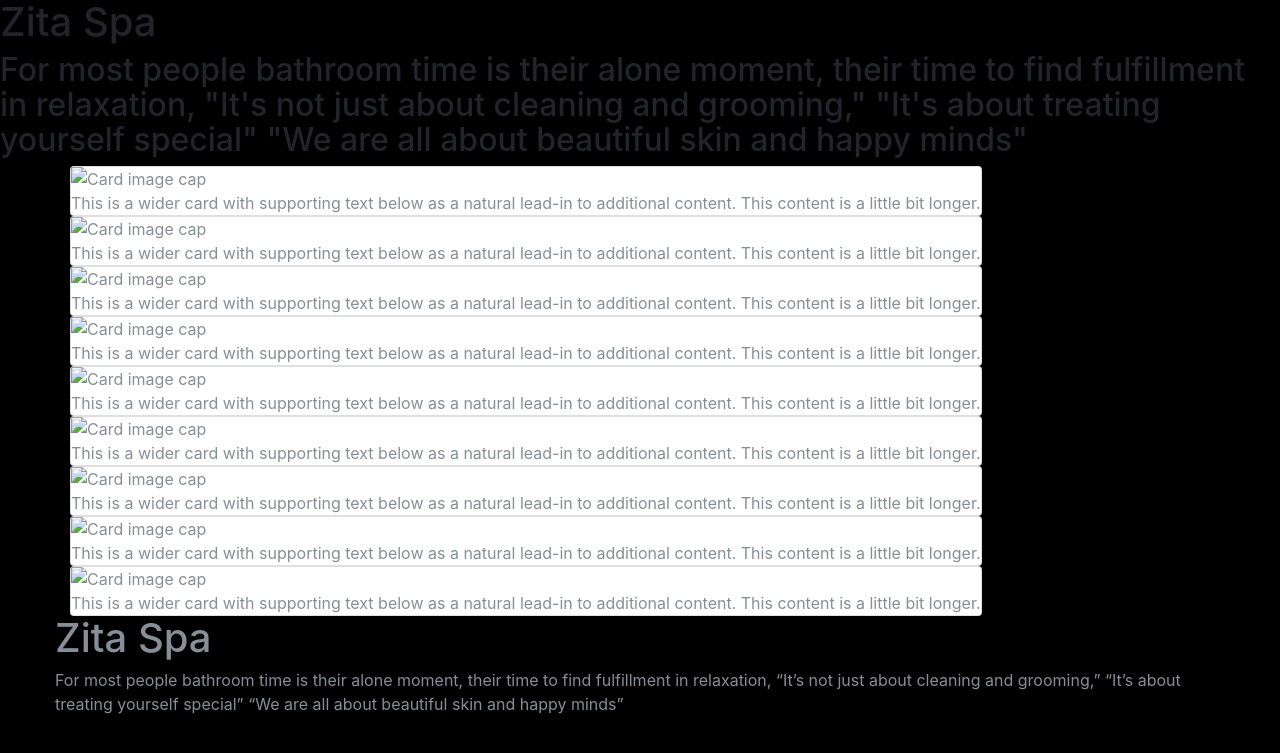
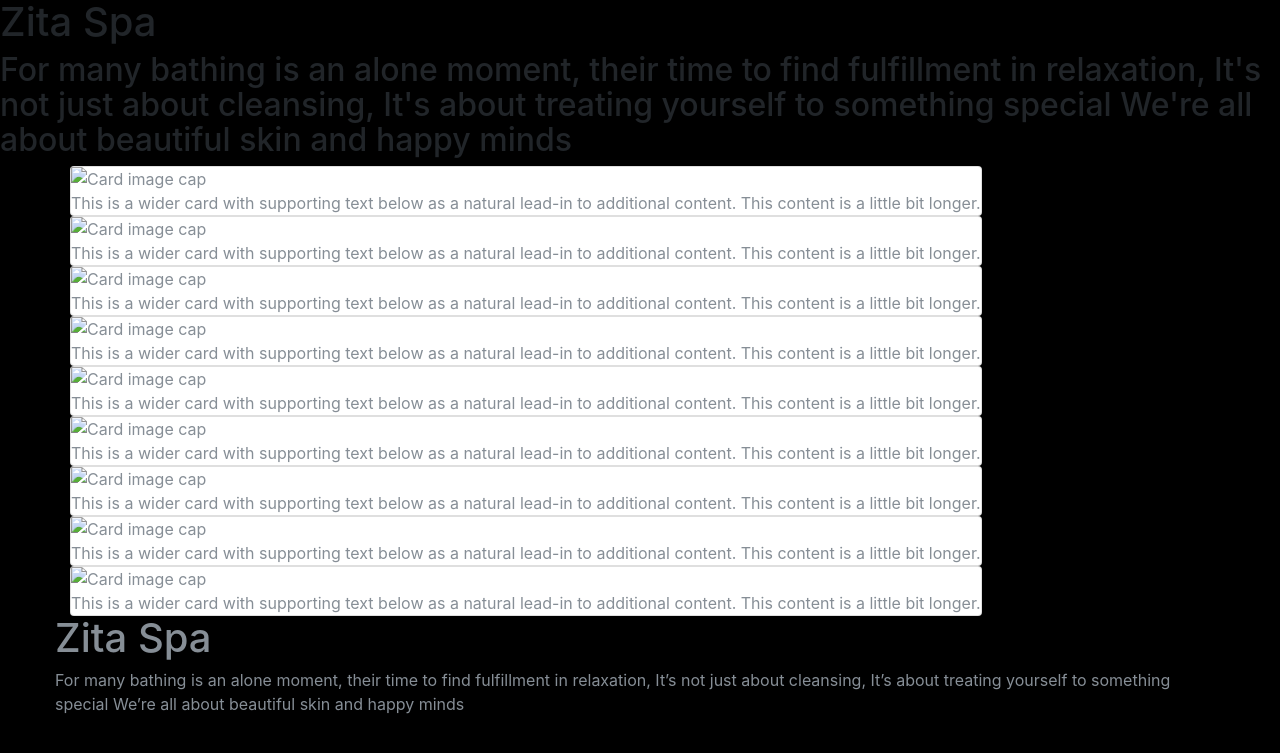
Before and after one commit to zspa78/zspa, a Jekyll site: the page built from index.md, in a window 1280 px wide. Shown: the top 753 px of the page. Built offline with Jekyll 4.4.1, drawn with Linux system fonts in a browser that asks for light colours; nearby versions of some CDN libraries; a style sheet for code colours, icons or effects is not loaded; our own code applies the rules of GitHub Pages for plain Markdown files.

Commit message:
updated description

```diff
--- a/_config.yml
+++ b/_config.yml
@@ -4,8 +4,8 @@ baseurl: '/'
 title: Zita Spa
 email: apaiva78@gmail.com
 description: >- # this means to ignore newlines until "baseurl:"
-  For most people bathroom time is their alone moment,
+  For many bathing is an alone moment,
   their time to find fulfillment in relaxation,
-  "It's not just about cleaning and grooming,"
-  "It's about treating yourself special"
-  "We are all about beautiful skin and happy minds"
+  It's not just about cleansing,
+  It's about treating yourself to something special
+  We're all about beautiful skin and happy minds
```
